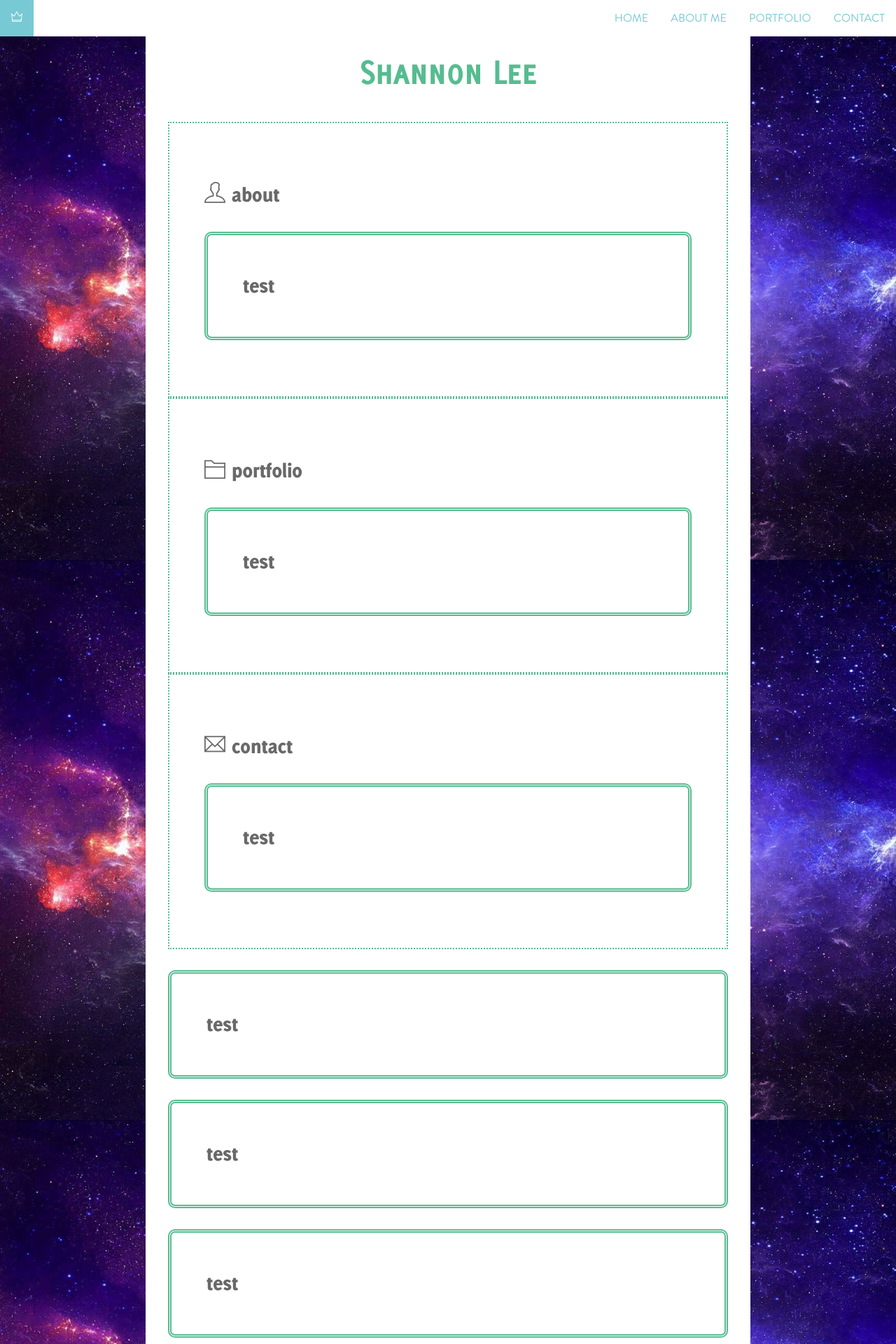
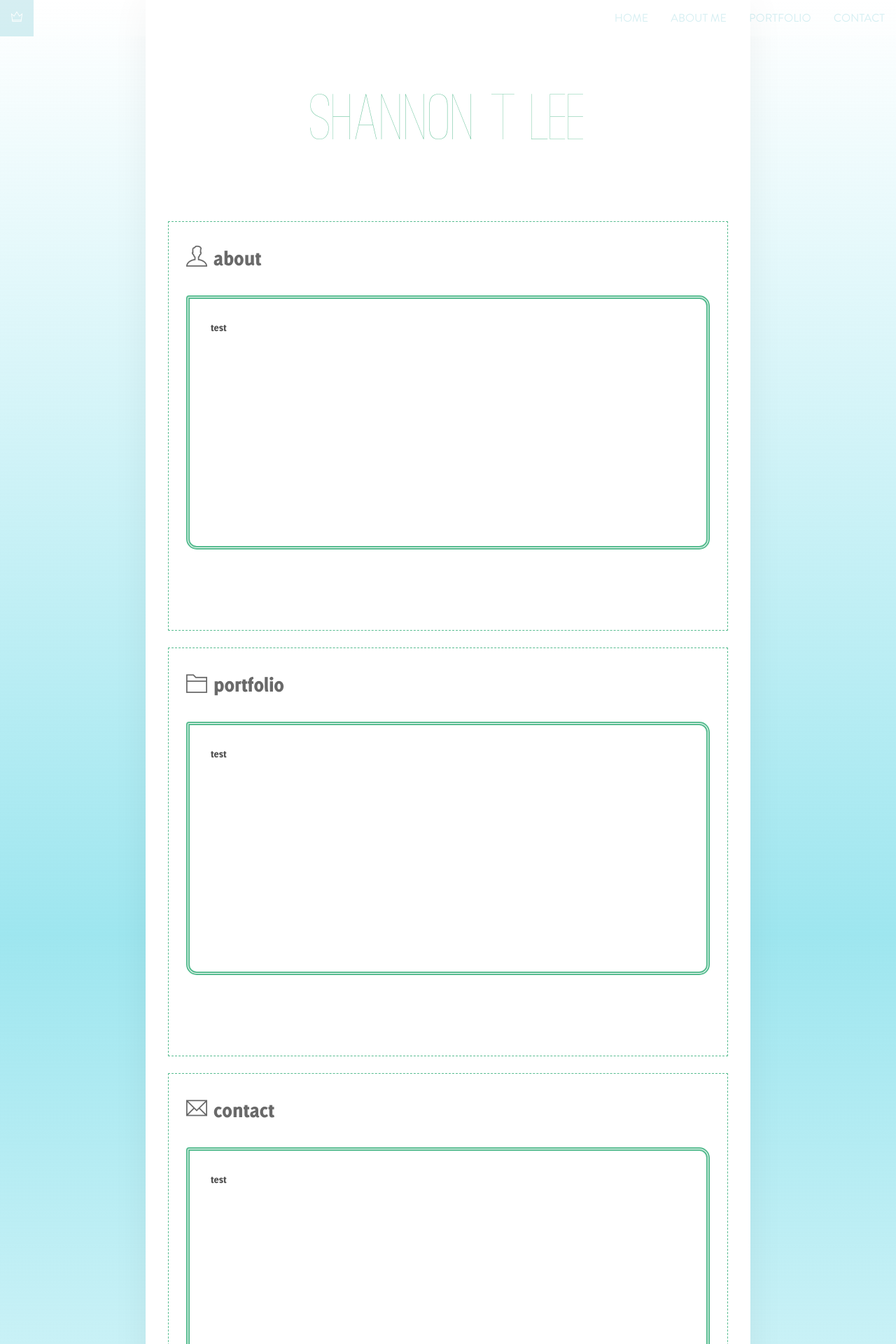
Before and after one commit to Leest1/leest1.github.io_2022, a PHP site: page / in a window 1280 px wide; the page is wider, and only the part inside the window is pictured. Shown: the top 1920 px of that part at 70% size. Run offline with PHP 8.4, Linux system fonts and the light colour scheme.

Commit message:
testing ostrich sans

```diff
--- a/index.html
+++ b/index.html
@@ -6,7 +6,7 @@
         <title>Shannon Lee</title>
         <meta name="description" content="Shannon Lee's portfolio">
         <link rel="stylesheet" href="./style/main.css">
-<!--        <link rel="stylesheet" type="text/css" href="themify-icons.css" title="style1" />-->
+        <script src="script.js"></script>
     </head>
 
     <div id=navigation>
@@ -26,13 +26,11 @@
                 </div>
             </div>
         </ul>
-
-
     </div>
 
     <body>
         <div id="start">
-            <h1>Shannon Lee</h1>
+            <h1 style="font-family:Ostrich Sans;font-size: 100px;font-weight:300">Shannon T Lee</h1>
         </div>
 
         <div id="about">
@@ -40,12 +38,12 @@
             <p>test</p>
 <!--            <p class="about">3rd year Computer Science major at University of California, Irvine</p>-->
         </div>
-
+        <br>
         <div id="portfolio">
             <p class="head"><span class="ti-folder"></span> portfolio</p>
             <p>test</p>
         </div>
-
+        <br>
         <div id="contact">
             <p class="head"><span class="ti-email"></span> contact</p>
             <p>test</p>
@@ -53,18 +51,12 @@
 
 
         <p>test</p>
-        <p>test</p>
-        <p>test</p>
-        <p>test</p>
-        <p>test</p>
-        <p>test</p>
-        <p>test</p>
 
     </body>
 
     <div id="bottom">
         <div class=aboutBottom></div>
         <div class=socialBottom></div>
-        <h1 style=color:#FFF>info stuff</h1>
+        <h1 style=color:#77C9D4>other stuff</h1>
     </div>
 </html>
--- a/style/main.css
+++ b/style/main.css
@@ -1,5 +1,11 @@
 @import url("themify-icons.css");
-/*@import url("./ostrich-sans/ostrich-sans.css");*/
+@import url("./ostrich-sans/ostrich-sans.css");
+/* stuff i want to do:
+navigation bar disappear when scrolling
+scroll on click
+gradient background
+working fonts
+*/
 
 /* custom stuff */
 @font-face {
@@ -22,29 +28,34 @@
     src: url(themify.TTF);
 }
 
+@keyframes opaque {
+    from {
+        opacity: 0.3;
+    }
+    to {
+        opacity: 1.0;
+    }
+}
+
 @media screen and (max-width: 485px) {
     ul.navigation li:not(.menuIcon):not(:first-child) { display: none; }
 
     ul.navigation div.drop {
         visibility: visible;
     }
-
-    ul.navigation li.menuIcon a:hover div.dropMenu {
-        background-color: black;
-    }
 }
 
 /* framework */
 html {
-    /*    background:#015249;*/
-    background-image: url("galaxy.jpg");
+/*    background-image: url("galaxy.jpg");*/
     background-size: cover;
     background-attachment: fixed;
+    background: linear-gradient(to bottom, rgba(255, 255, 255, 0) 0%, #9EE6EF 50%, rgba(255,255, 255, 0) 100%);
 }
 
 body {
     background: #fff;
-    box-shadow: 0 0 2px rgba(0, 0, 0, 0.06);
+    box-shadow: 0 0 50px rgba(0, 0, 0, 0.06);
     color: #545454;
     font-size: 16px;
     line-height: 1.5;
@@ -73,10 +84,11 @@
     overflow: hidden;
 
     background-color: #FFF;
-    opacity: 0.2;
+    opacity: 0.3;
 }
 
 ul.navigation:hover {
+    animation: opaque 0.15s cubic-bezier(0, 0.70, 1, 1) 1;
     opacity: 1.0;
 }
 
@@ -105,9 +117,6 @@
 }
 
 /* small dropdown menu stuff */
-ul.navigation li.menuIcon {
-    cursor: pointer;
-}
 
 div.drop {
     position: fixed;
@@ -126,6 +135,7 @@
 
     background-color: #FFF;
     border: 1px solid #77C9D4;
+    border-bottom: none;
 
     min-width: 130px;
     display: none;
@@ -135,7 +145,7 @@
 div.dropMenu a {
     color: #77C9D4;
     padding: 12px 16px;
-    border: 1px solid #77C9D4;
+    border-bottom: 1px solid #77C9D4;
     display: block;
 }
 
@@ -155,12 +165,20 @@
 
 p {
     font-family: "deliHeavy";
+    font-size: 15px;
+    padding: 30px 30px 300px;
+    border:5px double #57BC90;
+    border-radius: 4px 15px 15px;
+
+    word-wrap: break-word;
+}
+
+p.head {
     color:dimgrey;
     font-size: 30px;
-    padding: 50px;
-    border:5px double #57BC90;
-    border-radius: 10px;
-
+    padding: 0px;
+    border: none;
+    border-radius: 0px;
 }
 
 p.about {
@@ -170,12 +188,6 @@
     padding: 0px;
 }
 
-p.head {
-    padding: 0px;
-    border: none;
-    border-radius: 0px;
-}
-
 a {
     color: #6aa7e8;
     text-decoration: none;
@@ -183,43 +195,32 @@
 
 /* block settings */
 #about {
-    padding: 50px;
-    border: 2px dotted #57BC90;
+    padding: 0px 25px 100px;
+    border: 1px dashed #57BC90;
 }
 
 #portfolio {
-    padding: 50px;
-    border: 2px dotted #57BC90;
+    padding: 0px 25px 100px;
+    border: 1px dashed #57BC90;
 }
 
 #contact {
-    padding: 50px;
-    border: 2px dotted #57BC90;
+    padding: 0px 25px 100px;
+    border: 1px dashed #57BC90;
 }
 
 /* bottom info block stuff */
 #bottom {
-    border: 5px double #FFF;
-    background-color: #57BC90;
+    border-top: 1px dashed #77C9D4;
+    background-color: #FFF;
     position: absolute;
     width: 100%;
-    padding: 40px;
+    padding: 60px;
 /*    bottom: 0;*/
     left: 0;
 }
 
 /* idk what to do with this lmao saving it for later
-@keyframes appear {
-    to {
-        -webkit-filter: grayscale(100%);
-        filter: grayscale(100%);
-    }
-    from {
-        -webkit-filter: grayscale(0%);
-        filter: grayscale(0%);
-    }
-}
-
 img {
     animation: appear 2s cubic-bezier(0, 0, .78, .36) 1;
     background: transparent;
```
Also changed, not shown: script.js (added).
